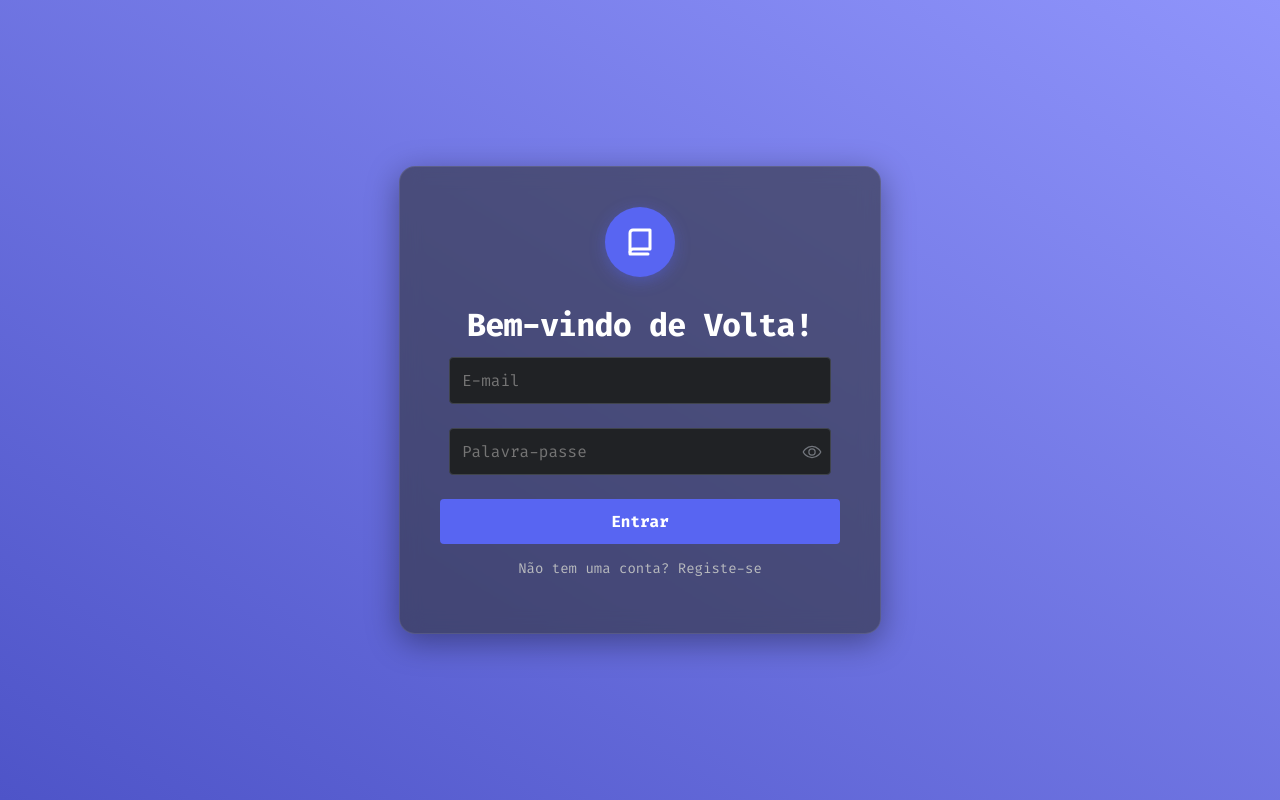
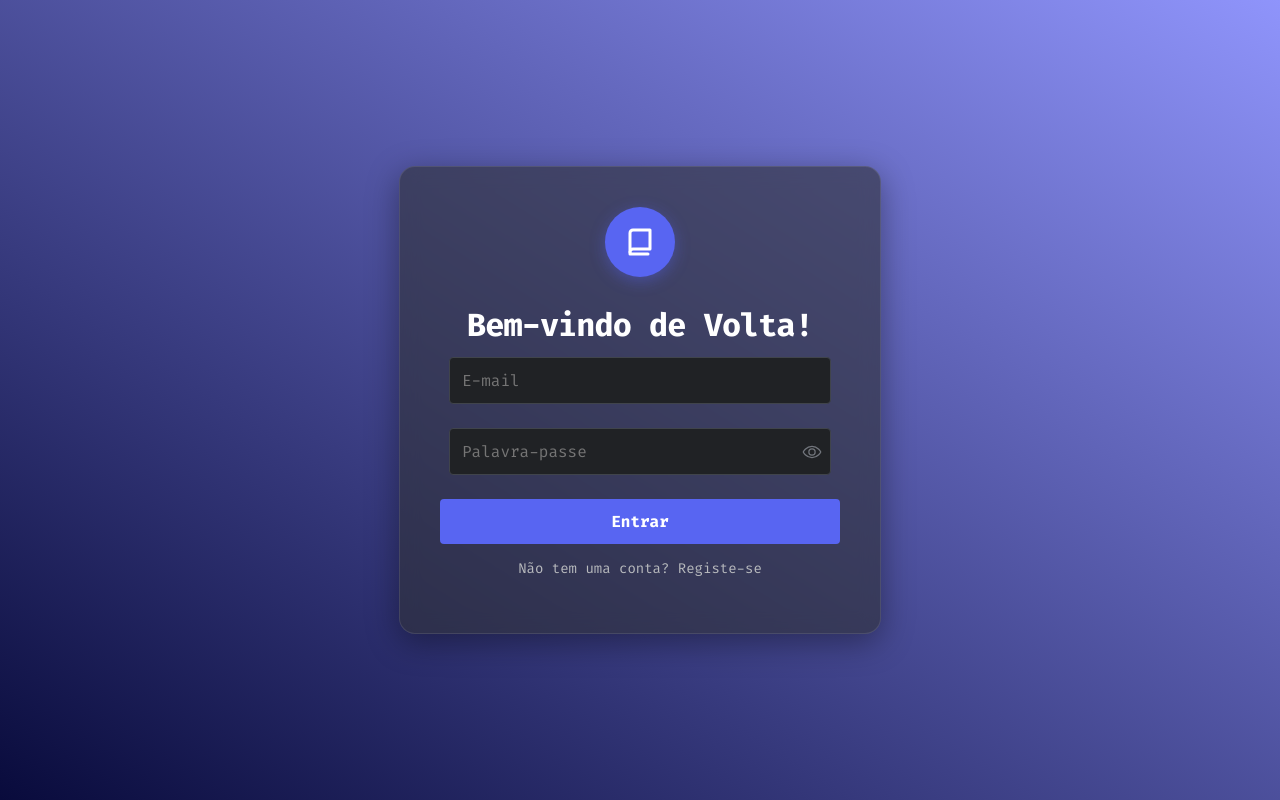
Before and after one commit to iHadesj/studyquest-monorepo, a React (Vite) app: page / in a window 1280 px wide. Built offline with nearby package versions, Linux system fonts and the light colour scheme; no server answers.

Commit message:
style: alterando icone da pag

```diff
--- a/index.html
+++ b/index.html
@@ -2,7 +2,7 @@
 <html lang="en">
   <head>
     <meta charset="UTF-8" />
-    <link rel="icon" type="image/svg+xml" href="/brainstorm.png" />
+    <link rel="icon" type="image/svg+xml" href="/wisdom.png" />
     <link rel="preconnect" href="https://fonts.googleapis.com" />
     <link
       href="https://fonts.googleapis.com/css2?family=Fira+Code:wght@400;700&display=swap"
--- a/src/pages/AuthPage/index.tsx
+++ b/src/pages/AuthPage/index.tsx
@@ -16,8 +16,7 @@ const AuthContainer = styled.div`
   justify-content: center;
   min-height: 100vh;
   background-color: #36393f;
-  /* Adiciona um fundo com gradiente para o efeito de vidro funcionar */
-  background-image: linear-gradient(to top right, #4e54c8, #8f94fb);
+  background-image: linear-gradient(to top right, #090b3c, #8f94fb);
 `;
 
 const AuthBox = styled.div`
```
Also changed, not shown: public/wisdom.png (added).
